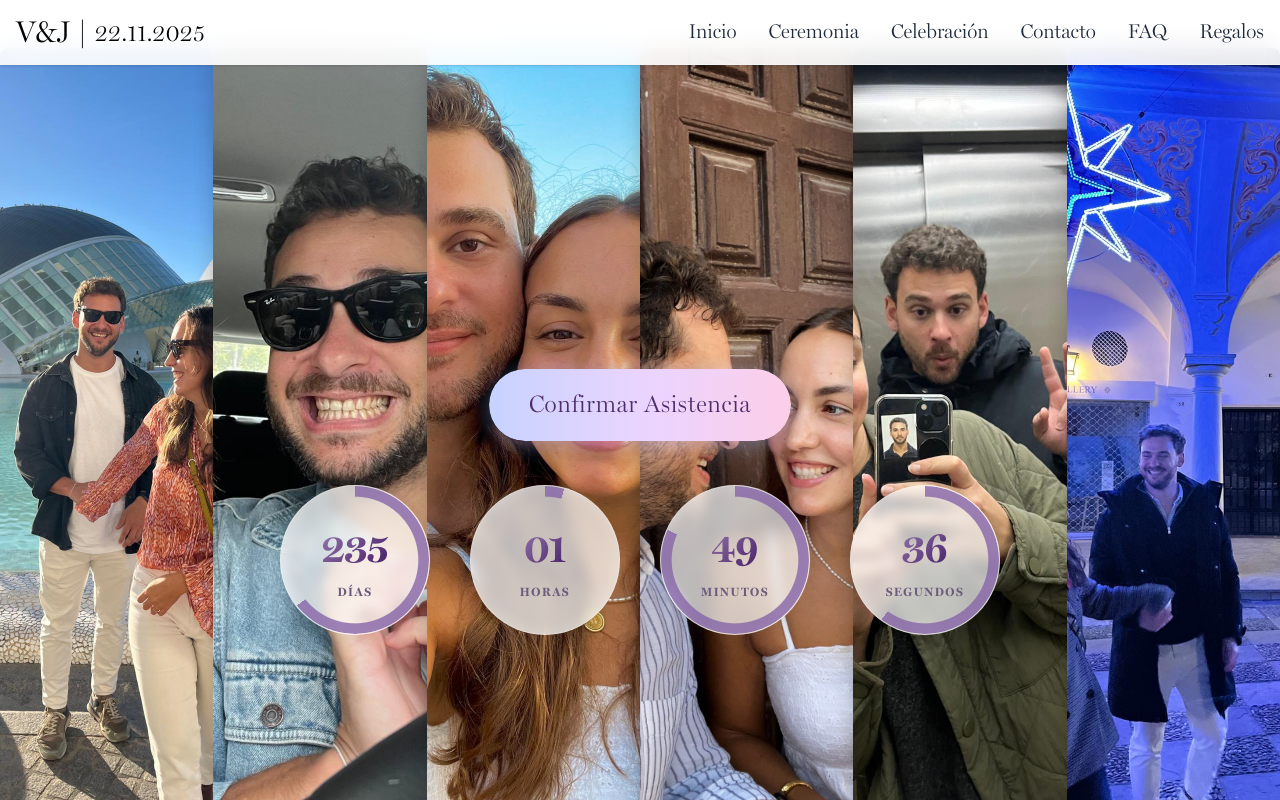
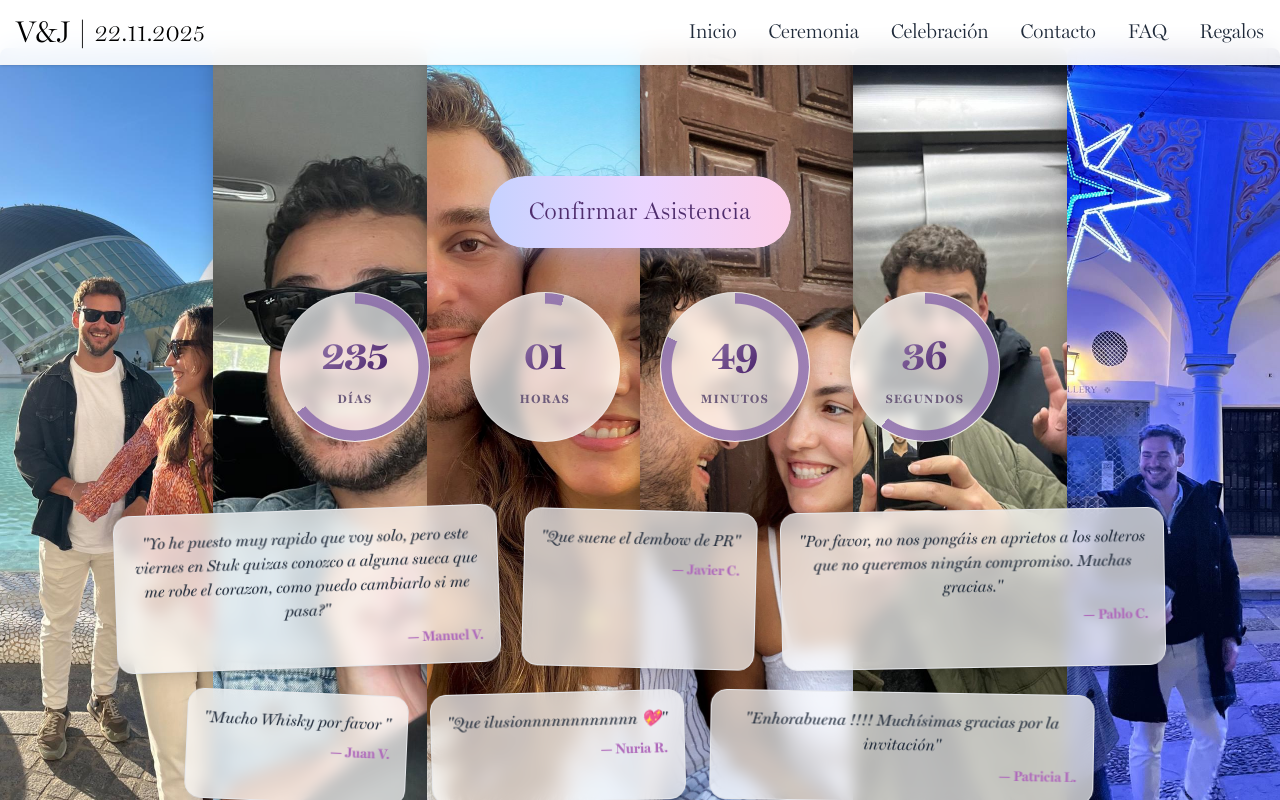
Before and after one commit to jlclosada/valleyjose2025, a Nuxt app: page / in a window 1280 px wide. Shown: the top 800 px of the page. Built offline with nearby package versions, Linux system fonts and the light colour scheme.

Commit message:
Comments

```diff
--- /dev/null
+++ b/components/HighlightedComments.vue
@@ -0,0 +1,32 @@
+<template>
+    <div class="mt-12 w-full px-4 max-w-6xl mx-auto">
+      <div class="flex flex-wrap justify-center gap-6">
+        <div
+          v-for="(comment, index) in comments"
+          :key="index"
+          class="p-4 rounded-2xl shadow-lg bg-white/70 backdrop-blur-sm border border-gray-200 text-gray-800 transform hover:scale-105 transition-all duration-300 max-w-sm"
+          :style="{ transform: `rotate(${getRandomRotation(index)}deg)` }"
+        >
+          <p class="text-base italic mb-2">"{{ comment.text }}"</p>
+          <p class="text-sm text-right font-semibold text-[#af6abb]">— {{ comment.author }}</p>
+        </div>
+      </div>
+    </div>
+  </template>
+
+  <script setup>
+  const comments = [
+    { text: 'Yo he puesto muy rapido que voy solo, pero este viernes en Stuk quizas conozco a alguna sueca que me robe el corazon, como puedo cambiarlo si me pasa?', author: 'Manuel V.' },
+    { text: 'Que suene el dembow de PR', author: 'Javier C.' },
+    { text: 'Por favor, no nos pongáis en aprietos a los solteros que no queremos ningún compromiso. Muchas gracias.', author: 'Pablo C.' },
+    { text: 'Mucho Whisky por favor ', author: 'Juan V.' },
+    { text: 'Que ilusionnnnnnnnnnnn 💖', author: 'Nuria R.' },
+    { text: 'Enhorabuena !!!! Muchísimas gracias por la invitación', author: 'Patricia L.' },
+    { text: 'Regálame una niñera para ese día gracias', author: 'Alejandra S..' },
+  ]
+
+  const getRandomRotation = (index) => {
+  const rotations = [-2, 1.5, -1, 2.5, -1.5, 1]
+  return rotations[index % rotations.length]
+}
+  </script>
--- a/pages/index.vue
+++ b/pages/index.vue
@@ -21,6 +21,8 @@
 
     <!-- Cuenta regresiva -->
     <Countdown />
+    <!-- Comentarios destacados -->
+    <HighlightedComments />
   </div>
 </template>
 
```
